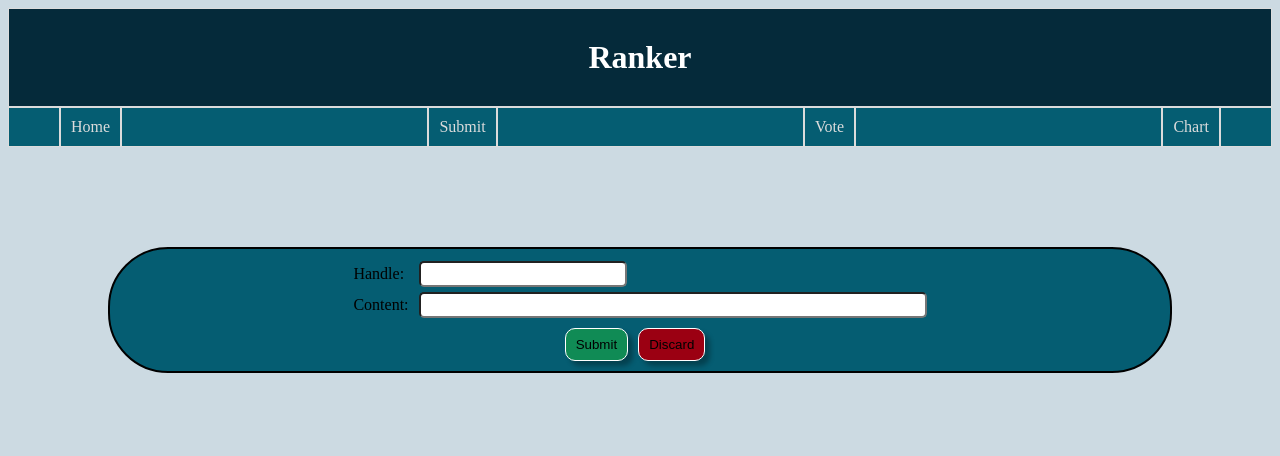
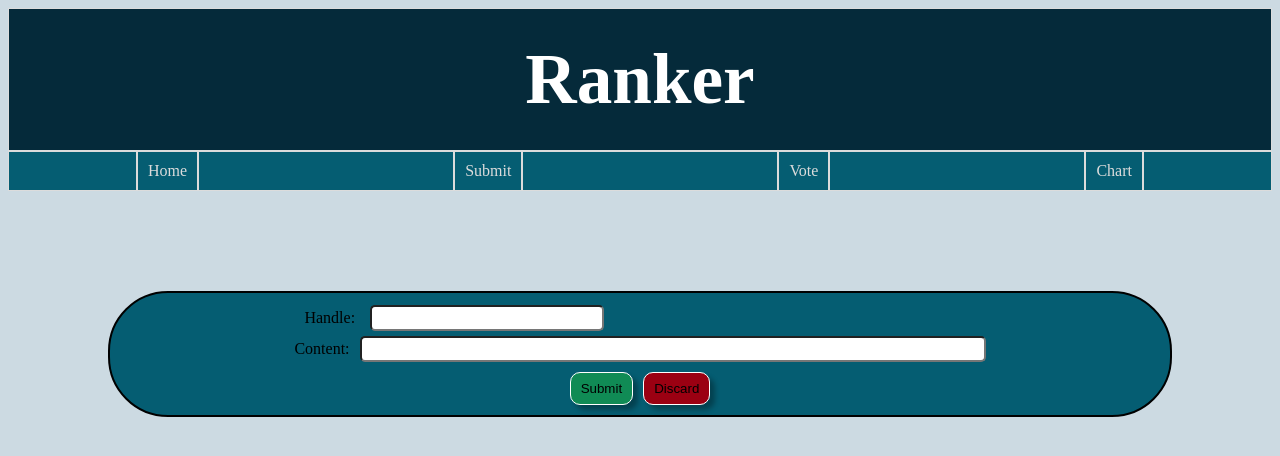
Before and after one commit to 95tristanl/ranker, a React app: page /submit in a window 1280 px wide. Built offline with nearby package versions, Linux system fonts and the light colour scheme.

Commit message:
some css stuff for scaling.

```diff
--- a/src/client/components/headerNav/headerNav.css
+++ b/src/client/components/headerNav/headerNav.css
@@ -1,8 +1,3 @@
-
-.navHead_container {
-    color: ;
-}
-
 .header {
     background-color: #052A3A;
     padding-top: 30px;
@@ -16,6 +11,7 @@
   justify-content: center;
   margin: 0;
   padding: 0;
+  font-size: calc(4vw + 20px);
 }
 
 .navbar {
@@ -30,12 +26,11 @@
     padding: 0;
     list-style: none;
     display: flex;
-    justify-content: space-between;
+    justify-content: space-around;
 }
 
 .navbar li {
     padding: 10px 10px 10px 10px;
-    margin: 0px 50px 0px 50px;
     border-right: 2px solid #DCDCDC;
     border-left: 2px solid #DCDCDC;
 }
--- a/src/client/index.js
+++ b/src/client/index.js
@@ -1,11 +1,5 @@
 import React, {Component} from 'react';
 import ReactDOM from 'react-dom';
-import {BrowserRouter, Route, Redirect, Switch} from "react-router-dom";
-import HeaderNav from "./components/headerNav/headerNav.js"
-import HomePage from "./pages/homePage/homePage.js"
-import SubmitPage from "./pages/submitPage/submitPage.js"
-import VotePage from "./pages/votePage/votePage.js"
-import ChartPage from "./pages/chartPage/chartPage.js"
 import App from './App.js';
 
 ReactDOM.render( <App/>, document.getElementById('root') );
--- a/src/client/pages/homePage/homePage.css
+++ b/src/client/pages/homePage/homePage.css
@@ -13,4 +13,6 @@
 
 .homePage_title {
     color: #071108;
+    margin-left: 20px;
+    margin-right: 20px;
 }
--- a/src/client/pages/submitPage/submitPage.css
+++ b/src/client/pages/submitPage/submitPage.css
@@ -21,6 +21,7 @@
     color:  black;
     cursor: pointer;
     margin-right: 10px;
+    margin-left: 10px;
     border: 1px solid white;
 }
 
@@ -50,6 +51,7 @@
 
 .form_label_1 {
     margin-right: 15px;
+    margin-left: 10px;
 }
 
 .form_label_2 {
@@ -57,14 +59,14 @@
 }
 
 .input_1 {
-    width: 200px;
     height: 20px;
+    width: calc(20vw - 30px);
     border-radius: 5px;
 }
 
 .input_2 {
-    width: 500px;
     height: 20px;
+    width: calc(60vw - 150px);
     border-radius: 5px;
 }
 
--- a/src/server/index.js
+++ b/src/server/index.js
@@ -32,7 +32,6 @@ const startServer = async () => {
         process.exit(-1);
     }
 
-
     app.listen(process.env.PORT || 8080, () => {
         console.log(`Listening on port ${process.env.PORT || 8080}!`);
     });
--- a/src/server/routes.js
+++ b/src/server/routes.js
@@ -5,7 +5,6 @@ exports.getVoteContent = async (req, res, next) => {
     console.log("Trying to get songs to vote on...");
     try {
         let content = await Upload.find({_id: {$nin: req.body.lst}}).limit(10);
-        console.log(content);
         res.status(201).send({content});
     } catch (err) {
         console.log(err);
@@ -16,7 +15,6 @@ exports.getRankedContent = async (req, res, next) => {
     console.log("Trying get ranked songs...");
     try {
         let content = await Upload.find().sort('-upvotes').limit(5+parseInt(req.params.timesVoted));
-        console.log(content);
         res.status(201).send({content});
     } catch (err) {
         console.log(err);
@@ -40,8 +38,7 @@ exports.postContent = async (req, res, next) => {
 }
 
 exports.castVote = async (req, res, next) => {
-    console.log("Trying to cast content vote...");
-    console.log("ID: " + req.params.contentId);
+    console.log("Trying to cast content vote for ID: " + req.params.contentId + "...");
     let data = req.params.contentId.split("_");
     try {
         let doc = await Upload.findById(data[1]);
```
